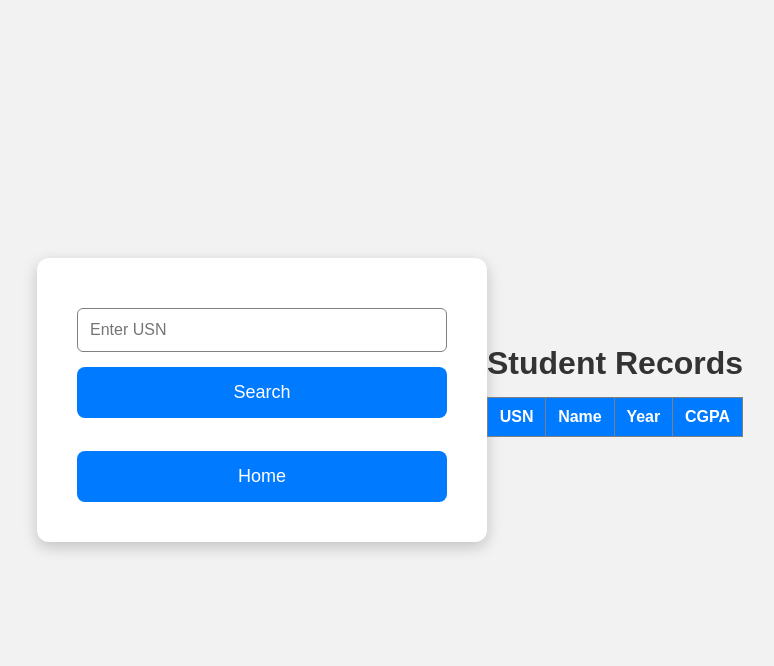
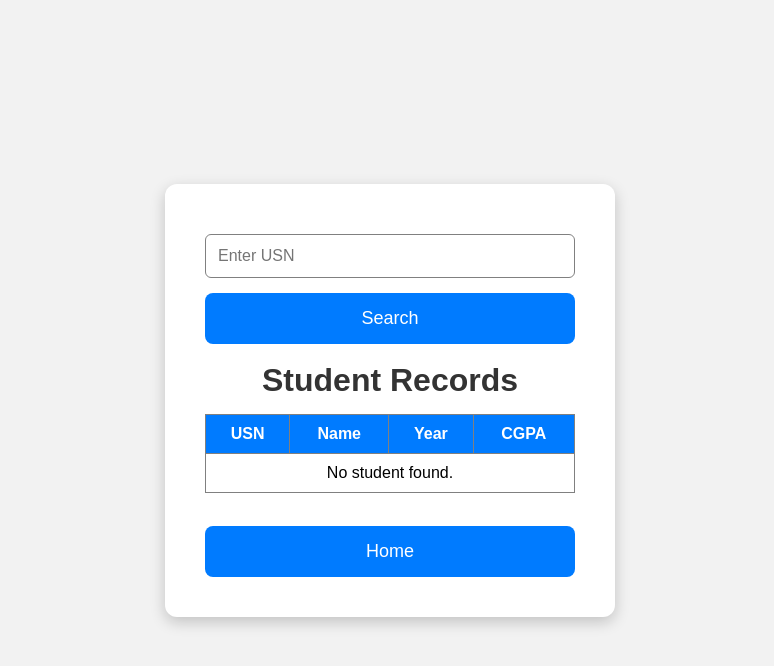
Before and after one commit to pavithragowda05/Student-Management-System, a Flask app: page /search in a window 1280 px wide. Shown: the top 666 px of the page, without its empty margins (250-1024 px from the left). Run offline with Flask 3, Linux system fonts and the light colour scheme; lists and menus that the app fills with data are empty.

Commit message:
bug fixed in searching

```diff
--- a/templates/search.html
+++ b/templates/search.html
@@ -18,12 +18,7 @@
 </form>
 <br><br>
 
-<button type="button" onclick="window.location.href='/'">
-    Home
-</button>
 
-</div>
-<div>
     <h1>Student Records</h1>
 
 <table border="1">
@@ -37,19 +32,25 @@
 
 </tr>
 
-{% for student in students %}
+{% if student %}
 <tr>
     <td>{{ student[0] }}</td>
     <td>{{ student[1] }}</td>
     <td>{{ student[2] }}</td>
     <td>{{ student[3] }}</td>
 </tr>
-    {% endfor %}
-
+{% else %}
+<tr>
+    <td colspan="4">No student found.</td>
+</tr>
+{% endif %}
 
 </table>
 
 <br>
+<button type="button" onclick="window.location.href='/'">
+    Home
+</button>
 </div>
 
 </body>
```
Lines whose indentation alone changed are shown as unchanged.
